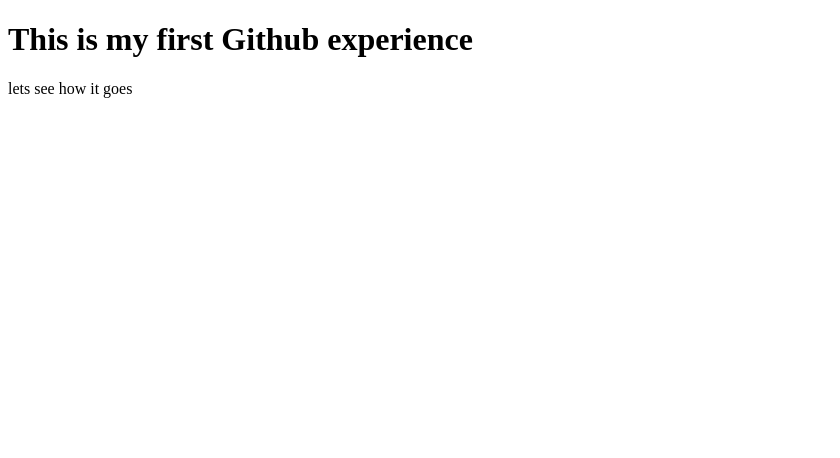
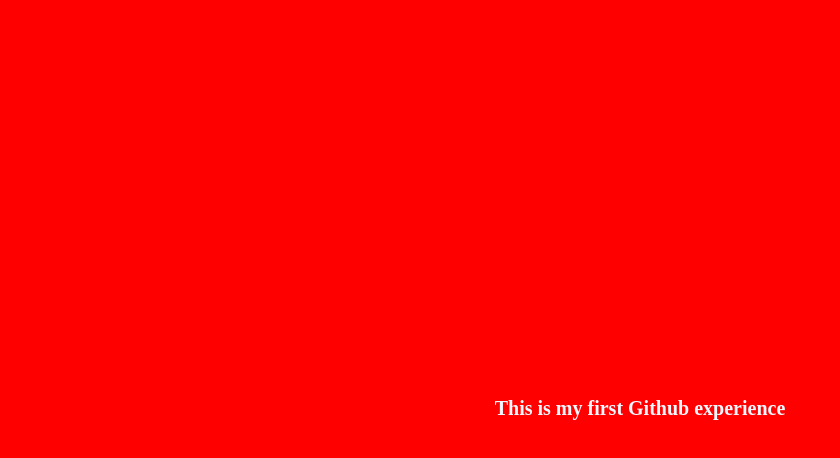
Before and after one commit to preciousdafitohwo/gitHub, a plain HTML site: page index.html in a window 1280 px wide. Shown: the whole page, without its empty margins (0-840 px from the left). Drawn offline with Linux system fonts and the light colour scheme.

Commit message:
add css style to website

```diff
--- a/index.html
+++ b/index.html
@@ -4,9 +4,10 @@
     <meta charset="UTF-8" />
     <meta name="viewport" content="width=device-width, initial-scale=1.0" />
     <title>Github introduction</title>
+    <link rel="stylesheet" href="style.css">
   </head>
   <body>
     <h1>This is my first Github experience</h1>
-    <p>lets see how it goes</p>
+    <!-- <p>lets see how it goes</p> -->
   </body>
 </html>
--- /dev/null
+++ b/style.css
@@ -0,0 +1,7 @@
+body{background-color: red;
+    min-height: 100vh;
+color: aliceblue;
+font-size: 10px;
+display: flex;
+justify-content: center;
+align-items: center;}
```
